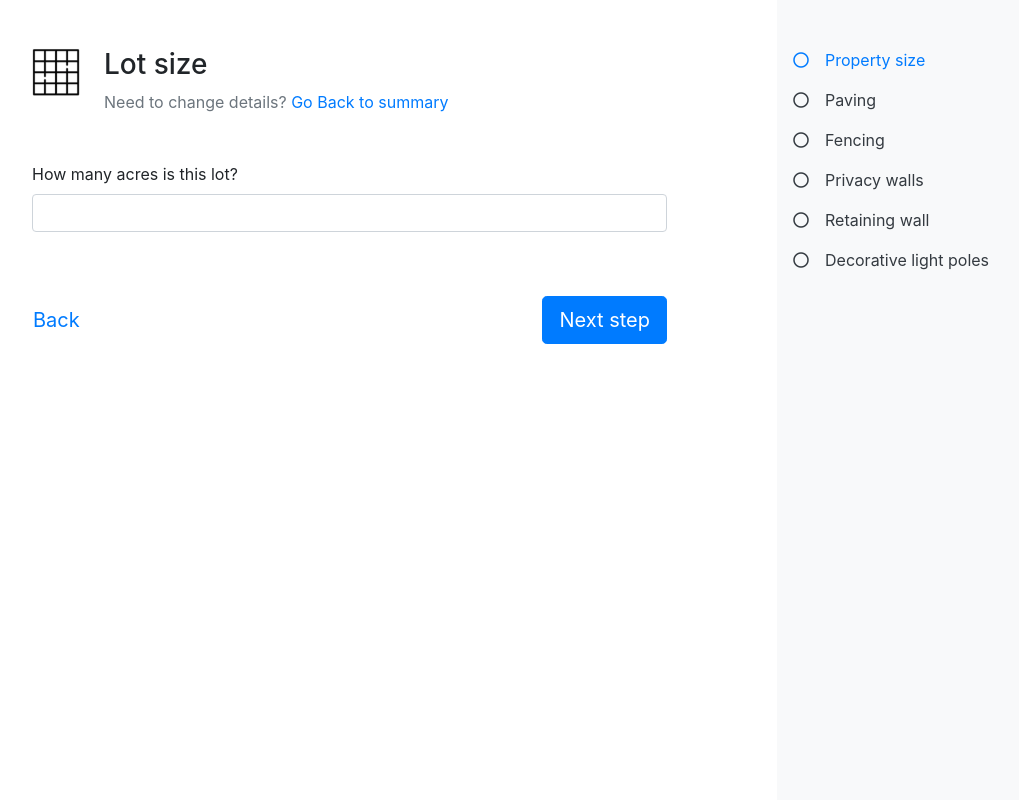
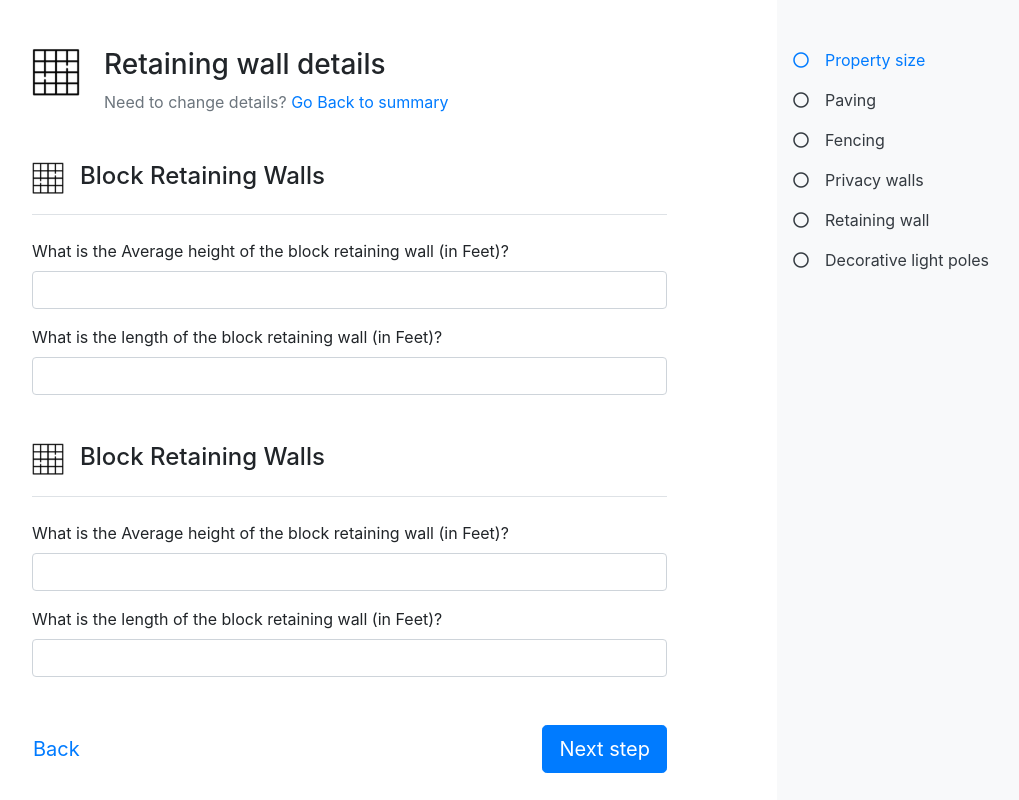
Before and after one commit to lakmal34/segstream, a plain HTML site: page detail.html in a window 1280 px wide. Shown: the whole page, without its empty margins (53-1072 px from the left). Drawn offline with nearby package versions, Linux system fonts and the light colour scheme.

Commit message:
add retaining wall ui update

```diff
--- a/detail.html
+++ b/detail.html
@@ -16,19 +16,43 @@
                 <div class="d-flex flex-row">
                     <img src="assets/img/1.png" width="48px" height="48px">
                     <div class="ml-4">
-                        <h3>Lot size</h3>
+                        <h3>Retaining wall details</h3>
                         <p class="mb-0 text-muted">Need to change details? <a class="text-primary">Go Back to summary</a></p>
                     </div>
                 </div>
-                <div class="py-5">
-                    <form>
+                <div class="mt-5">
+                    <div class="d-flex flex-row pb-3 border-bottom">
+                        <img src="assets/img/1.png" width="32px" height="32px" class="mr-3">
+                        <h4>Block Retaining Walls</h4>
+                    </div>
+                    <form class="mt-4">
                         <div class="form-group">
-                            <label>How many acres is this lot?</label>
+                            <label>What is the Average height of the block retaining wall (in Feet)?</label>
                             <input type="text" class="form-control">
-                          </div>
+                        </div>
+                        <div class="form-group">
+                            <label>What is the length of the block retaining wall (in Feet)?</label>
+                            <input type="text" class="form-control">
+                        </div>
                     </form>
                 </div>
-                <div class="w-100 d-flex flex-row align-items-center justify-content-between">
+                <div class="mt-5">
+                    <div class="d-flex flex-row pb-3 border-bottom">
+                        <img src="assets/img/1.png" width="32px" height="32px" class="mr-3">
+                        <h4>Block Retaining Walls</h4>
+                    </div>
+                    <form class="mt-4">
+                        <div class="form-group">
+                            <label>What is the Average height of the block retaining wall (in Feet)?</label>
+                            <input type="text" class="form-control">
+                        </div>
+                        <div class="form-group">
+                            <label>What is the length of the block retaining wall (in Feet)?</label>
+                            <input type="text" class="form-control">
+                        </div>
+                    </form>
+                </div>
+                <div class="w-100 d-flex flex-row align-items-center justify-content-between mt-5">
                     <button type="button" class="btn btn-link btn-lg px-0">Back</button>
                     <button type="button" class="btn btn-primary btn-lg">Next step</button>
                 </div>
```
